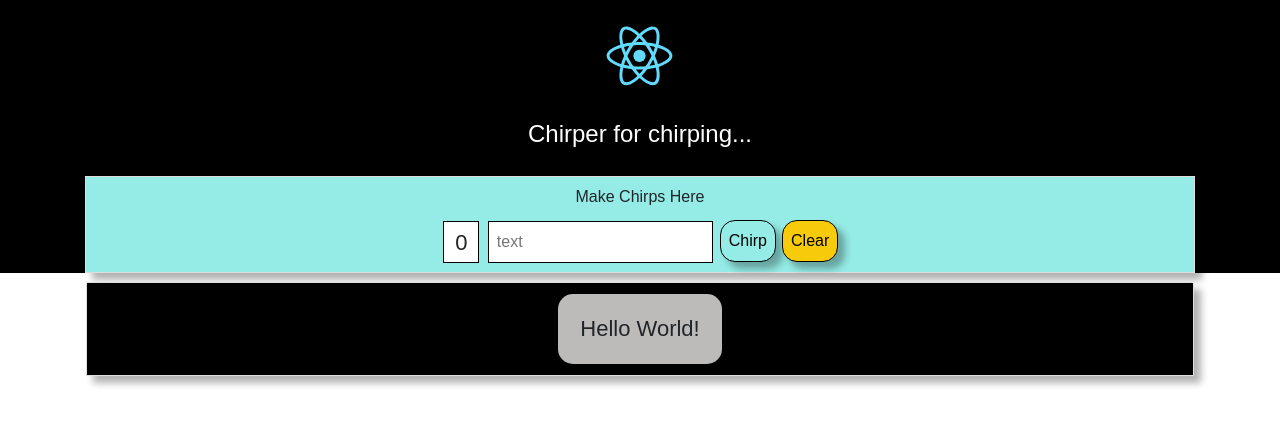
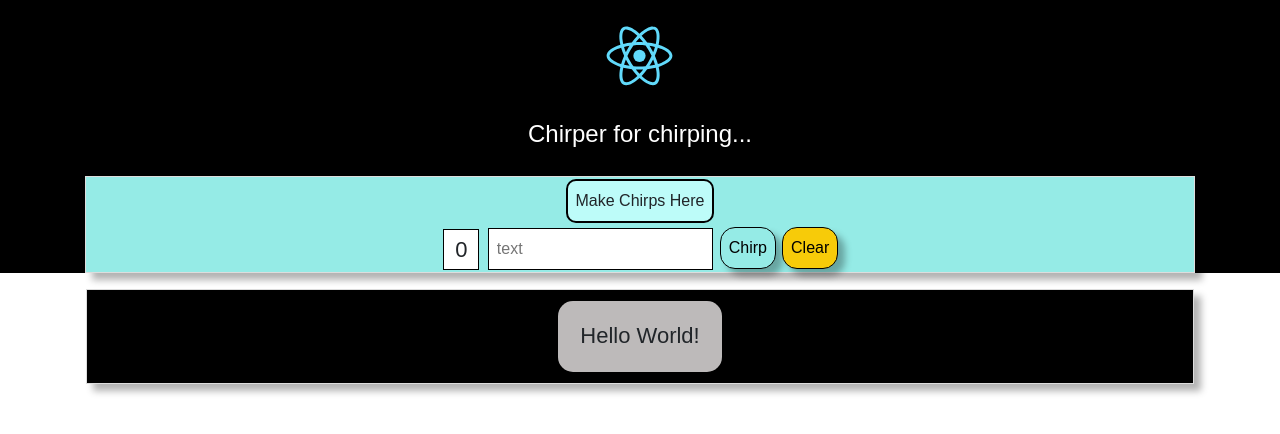
Before and after one commit to walterlee7/day11_lab10_react, a React (Create React App) app: page / in a window 1280 px wide. Shown: the top 434 px of the page. Built offline with nearby package versions, Linux system fonts and the light colour scheme.

Commit message:
added text counter method

```diff
--- a/src/components/index.css
+++ b/src/components/index.css
@@ -34,7 +34,12 @@ body {
 }
 
 .chirpTitle {
+    margin: 0.1em;
     padding: 0.5em;
+    border-radius: 10px;
+    border: 2px solid black;
+    display: inline-block;
+    background-color: rgb(189, 252, 249);
 }
 
 .container {
--- a/src/components/input.jsx
+++ b/src/components/input.jsx
@@ -12,21 +12,32 @@ class Input extends Component {
     }
 
     handleInputTextChange = (value) => {
-        this.setState({ text: value });
+
+        console.log(value);
+        let i = this.state.count;
+        let counter = value ? i++ : 0;
+
+        if (!counter) {
+            console.log('counting');
+        }
+
+        console.log(i);
+
+        this.setState({ text: value, count: i });
+        console.log(this.state.count);
     }
 
     handleClear(event) {
         window.location.reload();
     }
 
-    handleOutput(event) {
+    handleOutput() {
         this.props.onOutput(this.state);
-        let clearStats =
-        {
-            text: ''
-        };
 
-        this.setState(clearStats);
+        this.setState({
+            text: '',
+            count: 0
+        });
     }
 
     render() {
@@ -48,7 +59,7 @@ class Input extends Component {
                             <div className="btn-text">
                                 <button
                                     className="textButton panel-shadow"
-                                    onClick={(event) => { return this.handleOutput(event) }}
+                                    onClick={() => { this.handleOutput() }}
                                 >Chirp</button>
                             </div>
                             <div className="btn-text">
```
